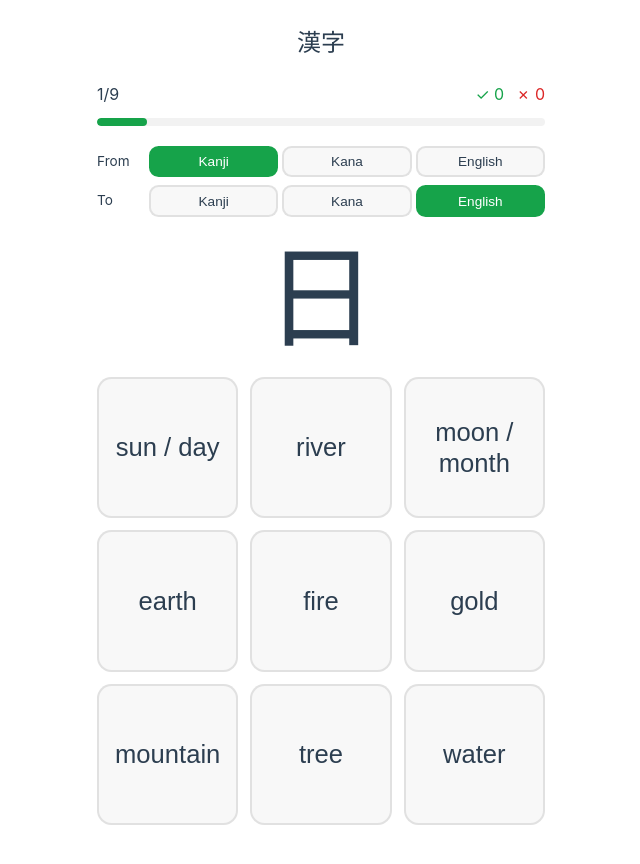
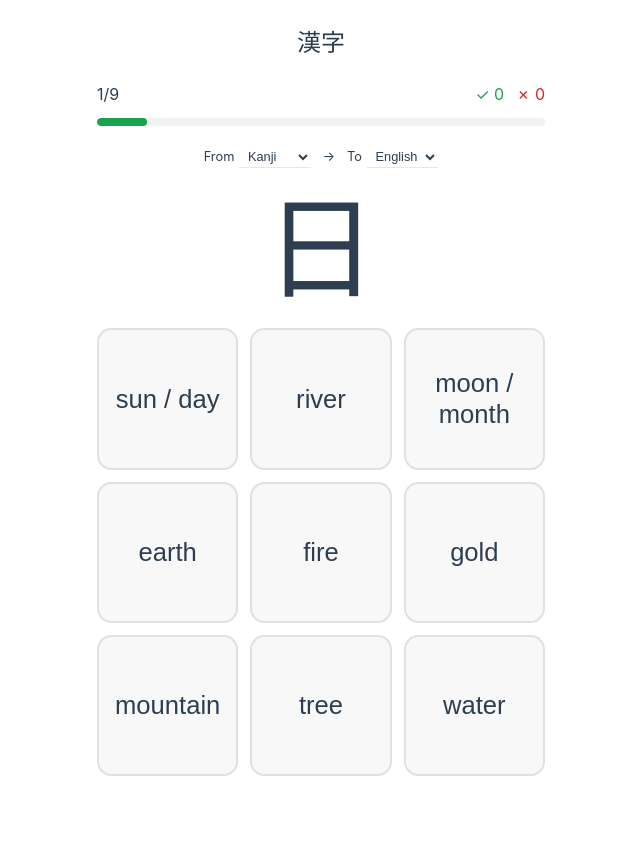
Before and after one commit to vmeirelle/kanji-app, a Vue app: page / in a window 1280 px wide. Both pictures are taken after a click on the button "Nature". Shown: the top 864 px of the page, without its empty margins (319-959 px from the left). After the commit the page ends 824 px from the top, so only its background shows below. Built offline with nearby package versions, Linux system fonts and the light colour scheme.

Commit message:
Color fixes

```diff
--- a/src/App.vue
+++ b/src/App.vue
@@ -39,12 +39,14 @@ const progress = computed(() =>
       <div class="progress"><div class="fill" :style="{ width: progress + '%' }" /></div>
       <div class="toggles">
         <FormatToggle label="From" v-model="q.from.value" />
+        <span class="arrow">→</span>
         <FormatToggle label="To" v-model="q.to.value" />
       </div>
       <QuizView
         :prompt="q.question.value.prompt"
         :question="q.question.value"
         :chosen-key="q.chosenKey.value"
+        :disabled="q.locked.value"
         @answer="q.answer"
       />
     </section>
@@ -121,9 +123,14 @@ const progress = computed(() =>
 }
 .toggles {
   display: flex;
-  flex-direction: column;
-  gap: 0.5rem;
+  align-items: center;
+  justify-content: center;
+  gap: 0.75rem;
   margin-bottom: 1.5rem;
+}
+.arrow {
+  color: var(--color-text);
+  font-size: 0.8rem;
 }
 .overlay {
   position: fixed;
--- a/src/components/FormatToggle.vue
+++ b/src/components/FormatToggle.vue
@@ -6,51 +6,38 @@ const emit = defineEmits<{ 'update:modelValue': [Format] }>()
 </script>
 
 <template>
-  <div class="toggle">
+  <label class="toggle">
     <span class="lbl">{{ label }}</span>
-    <div class="opts">
-      <button
-        v-for="f in FORMATS"
-        :key="f.id"
-        class="opt"
-        :class="{ active: f.id === modelValue }"
-        @click="emit('update:modelValue', f.id)"
-      >
-        {{ f.label }}
-      </button>
-    </div>
-  </div>
+    <select
+      class="sel"
+      :value="modelValue"
+      @change="emit('update:modelValue', ($event.target as HTMLSelectElement).value as Format)"
+    >
+      <option v-for="f in FORMATS" :key="f.id" :value="f.id">{{ f.label }}</option>
+    </select>
+  </label>
 </template>
 
 <style scoped>
 .toggle {
-  display: flex;
+  display: inline-flex;
   align-items: center;
-  gap: 0.5rem;
-}
-.lbl {
-  width: 2.75rem;
-  font-size: 0.85rem;
+  gap: 0.3rem;
+  font-size: 0.8rem;
   color: var(--color-text);
 }
-.opts {
-  display: flex;
-  flex: 1;
-  gap: 0.25rem;
-}
-.opt {
-  flex: 1;
-  padding: 0.4rem 0.25rem;
-  border: 2px solid var(--color-border);
-  border-radius: 0.6rem;
-  background: var(--color-background-soft);
-  color: var(--color-text);
-  font-size: 0.85rem;
+.sel {
+  padding: 0.15rem 0.3rem;
+  border: none;
+  border-bottom: 1px solid var(--color-border);
+  border-radius: 0;
+  background: transparent;
+  color: var(--color-heading);
+  font-size: 0.8rem;
   cursor: pointer;
 }
-.opt.active {
-  border-color: #16a34a;
-  background: #16a34a;
-  color: #fff;
+.sel:focus {
+  outline: none;
+  border-bottom-color: #16a34a;
 }
 </style>
--- a/src/components/QuizView.vue
+++ b/src/components/QuizView.vue
@@ -3,7 +3,12 @@ import { computed } from 'vue'
 import SquareGrid, { type GridItem } from './SquareGrid.vue'
 import type { Question } from '../quiz'
 
-const props = defineProps<{ prompt: string; question: Question; chosenKey: string | null }>()
+const props = defineProps<{
+  prompt: string
+  question: Question
+  chosenKey: string | null
+  disabled?: boolean
+}>()
 const emit = defineEmits<{ answer: [key: string] }>()
 
 const items = computed<GridItem[]>(() =>
@@ -25,7 +30,7 @@ const items = computed<GridItem[]>(() =>
 <template>
   <div class="quiz">
     <div class="prompt">{{ prompt }}</div>
-    <SquareGrid :items="items" :disabled="!!chosenKey" @select="emit('answer', $event)" />
+    <SquareGrid :items="items" :disabled="disabled" @select="emit('answer', $event)" />
   </div>
 </template>
 
--- a/src/storage.ts
+++ b/src/storage.ts
@@ -1,23 +1,21 @@
-const KEY = 'kanji-quiz-state.v2'
-
-/** Persist any JSON-serializable value under a single localStorage key. */
-export function load<T>(): T | null {
+/** Tiny JSON-in-localStorage helpers, keyed so any feature can reuse them. */
+export function load<T>(key: string): T | null {
   try {
-    const raw = localStorage.getItem(KEY)
+    const raw = localStorage.getItem(key)
     return raw ? (JSON.parse(raw) as T) : null
   } catch {
     return null
   }
 }
 
-export function save<T>(state: T): void {
+export function save<T>(key: string, value: T): void {
   try {
-    localStorage.setItem(KEY, JSON.stringify(state))
+    localStorage.setItem(key, JSON.stringify(value))
   } catch {
     /* ignore quota / privacy-mode failures */
   }
 }
 
-export function clear(): void {
-  localStorage.removeItem(KEY)
+export function remove(key: string): void {
+  localStorage.removeItem(key)
 }
--- a/src/useQuiz.ts
+++ b/src/useQuiz.ts
@@ -17,7 +17,8 @@ type Persisted = {
   to: Format
 }
 
-const REVEAL_MS = 600
+const REVEAL_MS = 600 // how long the correct/wrong colors stay lit
+const CLEAR_MS = 220 // neutral gap while the colors fade, before the next kanji
 
 export function useQuiz() {
   const blocks = ref<Block[]>([])
@@ -33,7 +34,8 @@ export function useQuiz() {
   const to = ref<Format>('meaning') // answer facet (user-toggled)
 
   const question = ref<Question | null>(null)
-  const chosenKey = ref<string | null>(null) // the square the user tapped
+  const chosenKey = ref<string | null>(null) // the square the user tapped (drives colors)
+  const locked = ref(false) // block taps through the reveal + fade, until next kanji
 
   const block = computed(() => blocks.value.find((b) => b.id === blockId.value) ?? null)
   const byChar = (c: string) => block.value?.kanji.find((k) => k.char === c) ?? null
@@ -83,7 +85,8 @@ export function useQuiz() {
   }
 
   function answer(key: string) {
-    if (chosenKey.value || !question.value) return // ignore taps after reveal
+    if (locked.value || !question.value) return // ignore taps during the reveal
+    locked.value = true
     chosenKey.value = key
     const picked = question.value.options.find((o) => o.key === key)
     const char = queue.value[0]
@@ -93,7 +96,14 @@ export function useQuiz() {
       wrong.value++
       if (char && !incorrect.value.includes(char)) incorrect.value.push(char)
     }
-    setTimeout(advance, REVEAL_MS)
+    // Show colors, then fade them off on this same question, then advance.
+    setTimeout(() => {
+      chosenKey.value = null
+      setTimeout(() => {
+        advance()
+        locked.value = false
+      }, CLEAR_MS)
+    }, REVEAL_MS)
   }
 
   function advance() {
@@ -164,6 +174,7 @@ export function useQuiz() {
     block,
     question,
     chosenKey,
+    locked,
     position,
     passTotal,
     correct,
```
Also changed, not shown: src/rankings.ts (added, +20 -0 lines).
